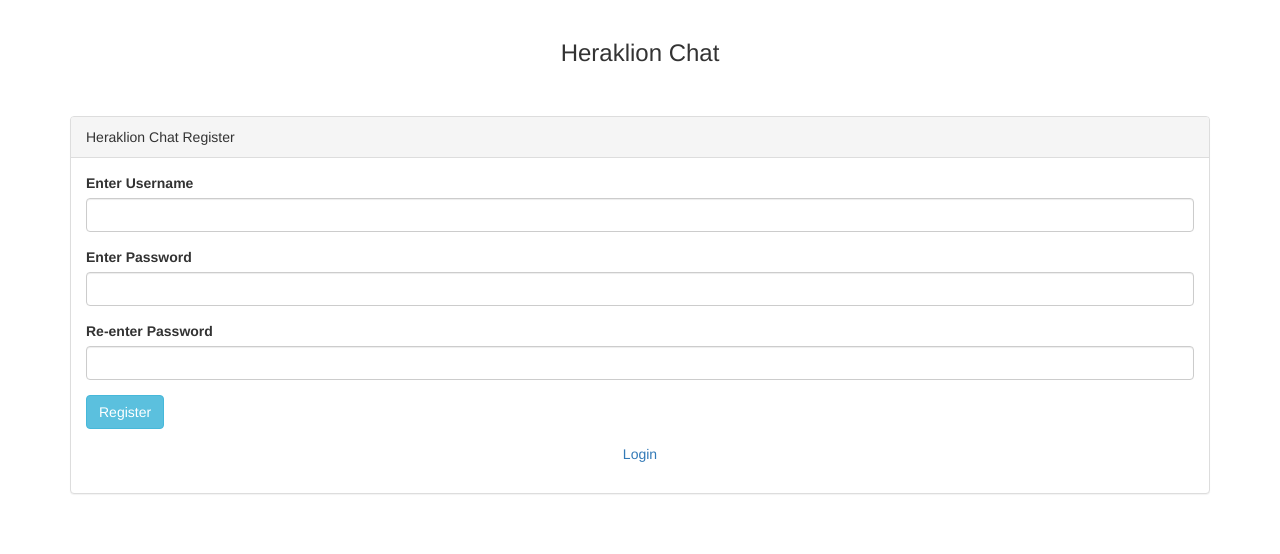
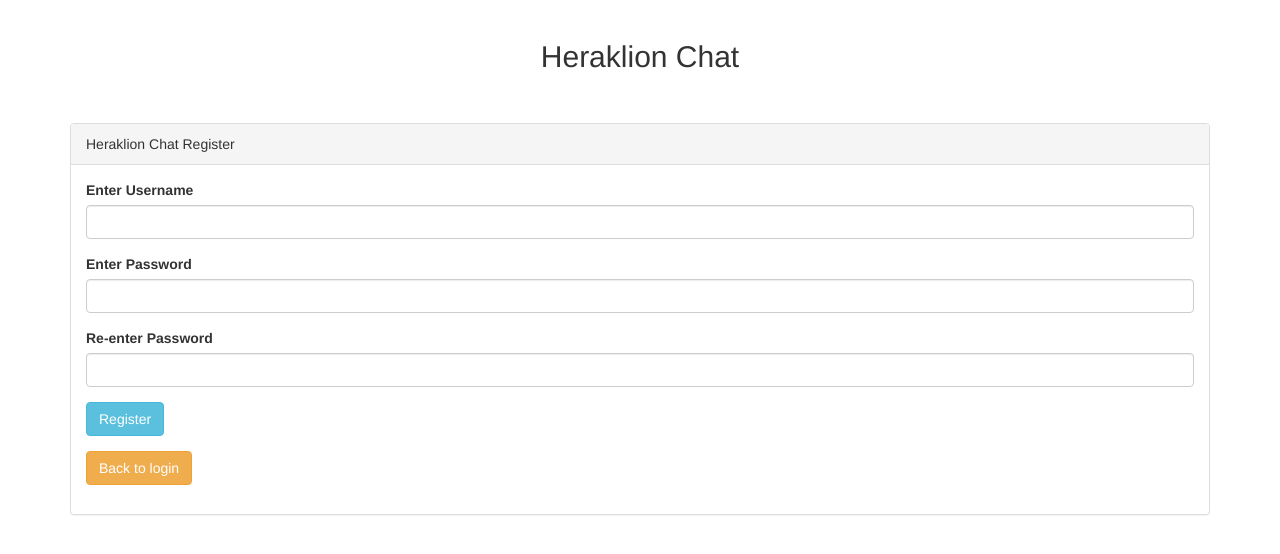
Before and after one commit to JKulpinski/php_chat_crete, a PHP site: page /register.php in a window 1280 px wide. Shown: the top 554 px of the page. Run offline with PHP 8.4, Linux system fonts and the light colour scheme; some libraries are stand-ins or nearby versions.

Commit message:
visual add-ons

```diff
--- a/login.php
+++ b/login.php
@@ -70,7 +70,7 @@ if (isset($_POST['login'])) { // when press submit button
 <div class="container">
     <br/>
 
-    <h3 align="center">Heraklion Chat</a></h3><br/>
+    <h2 align="center">Heraklion Chat</a></h2><br/>
     <br/>
     <div class="panel panel-default">
         <div class="panel-heading">Chat Application Login</div>
@@ -88,8 +88,8 @@ if (isset($_POST['login'])) { // when press submit button
                 <div class="form-group">
                     <input type="submit" name="login" class="btn btn-info" value="Login"/>
                 </div>
-                <div align="center">
-                    <a href="register.php">Register</a>
+                <div>
+                    <a class="btn btn-warning" href="register.php">Register</a>
                 </div>
             </form>
         </div>
--- a/register.php
+++ b/register.php
@@ -75,7 +75,7 @@ if (isset($_POST["register"])) {
 <div class="container">
     <br/>
 
-    <h3 align="center">Heraklion Chat</a></h3><br/>
+    <h2 align="center">Heraklion Chat</a></h2><br/>
     <br/>
     <div class="panel panel-default">
         <div class="panel-heading">Heraklion Chat Register</div>
@@ -97,8 +97,8 @@ if (isset($_POST["register"])) {
                 <div class="form-group">
                     <input type="submit" name="register" class="btn btn-info" value="Register"/>
                 </div>
-                <div align="center">
-                    <a href="login.php">Login</a>
+                <div>
+                    <a class="btn btn-warning" href="login.php">Back to login</a>
                 </div>
             </form>
         </div>
```
Also changed, not shown: index.php (+6 -3 lines), takeUsers.php (+6 -3 lines).
